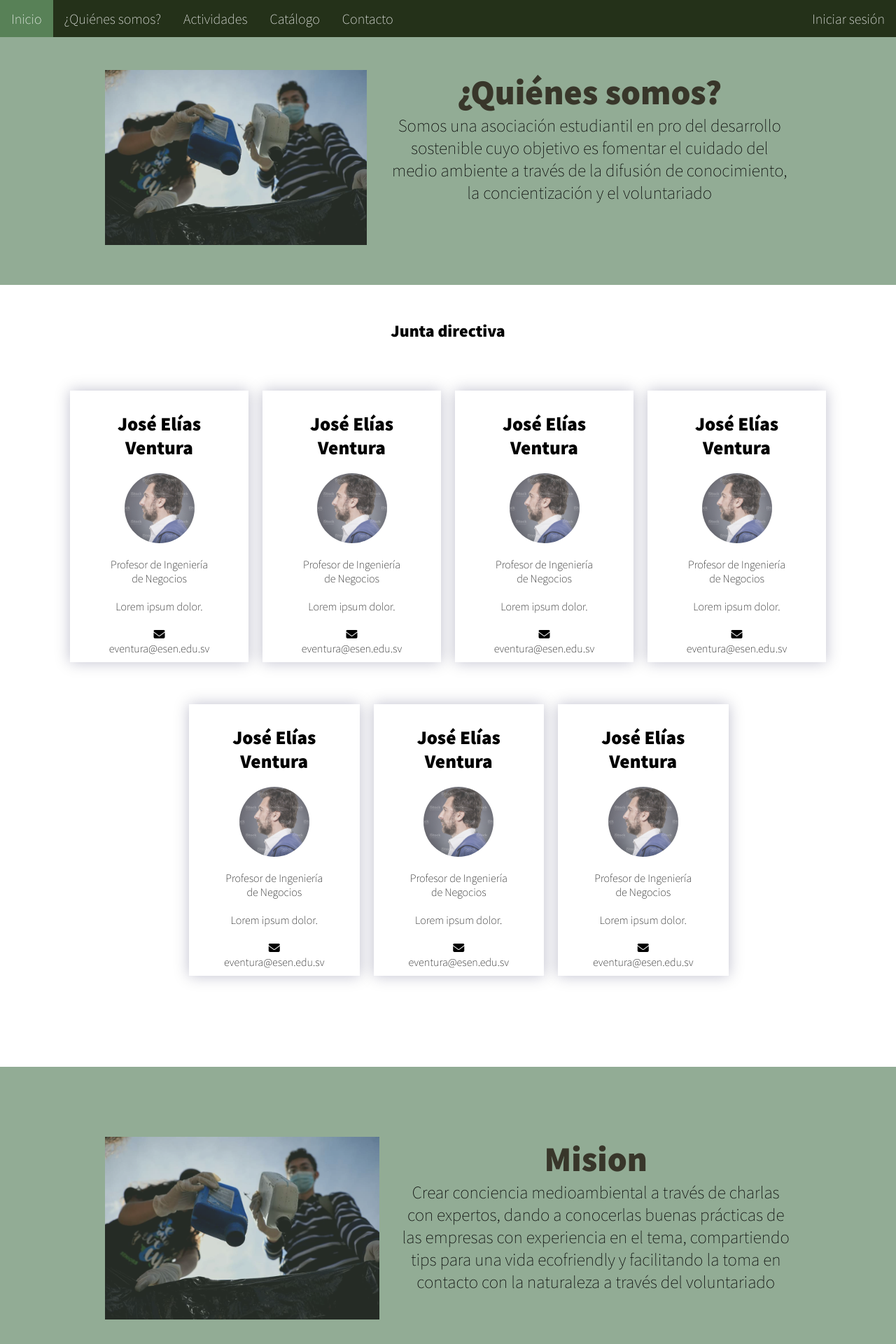
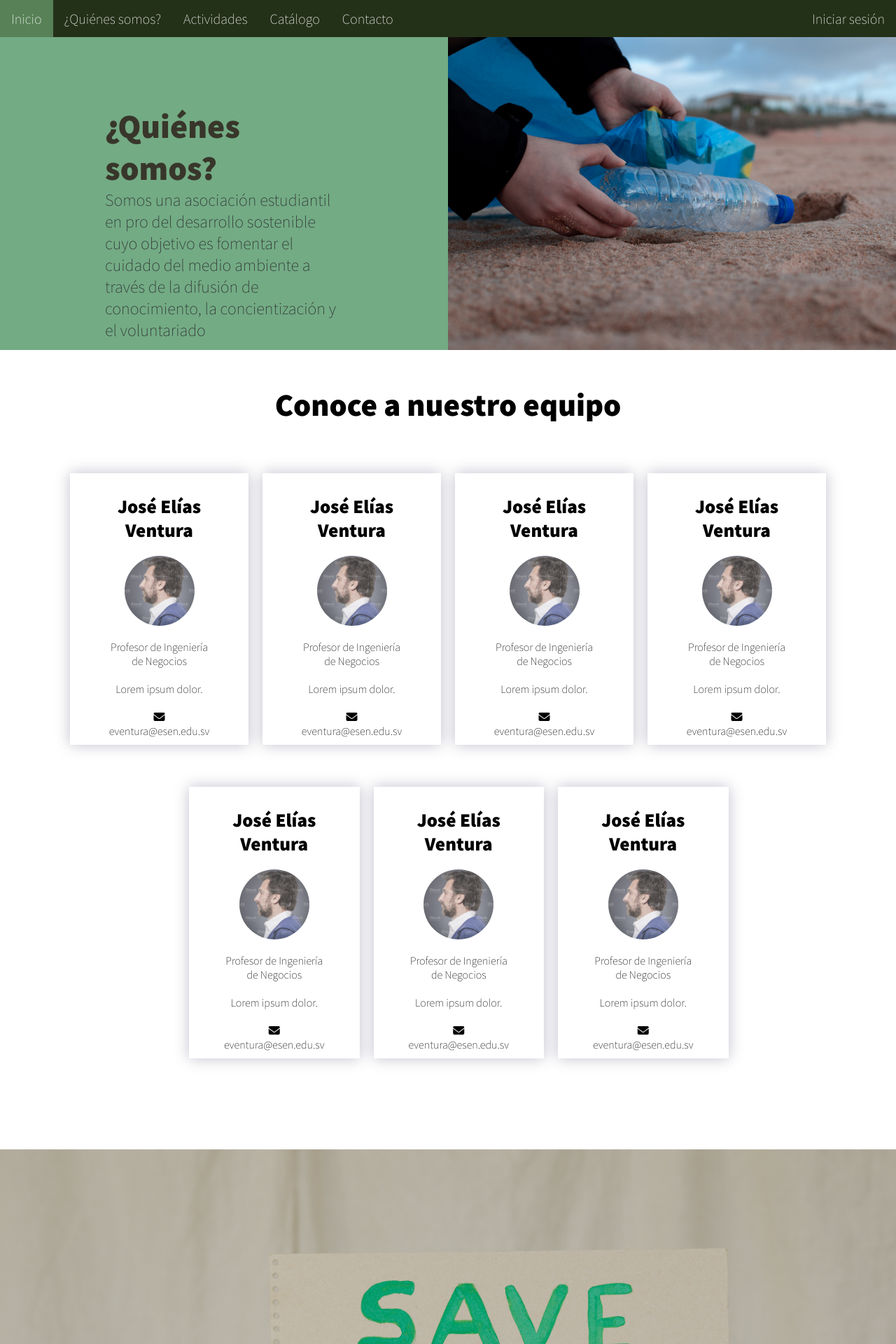
Before and after one commit to Esen-Q1-2022-Prog-Interfaz/grupo03-proyecto-final, a Flask app: page /about in a window 1280 px wide. Shown: the top 1920 px of the page at 70% size. Run offline with Flask 2, Linux system fonts and the light colour scheme; parts of the project's set-up code (start-up, migrations or seed data) failed here and were passed over; some libraries are stand-ins or nearby versions; some web fonts are replaced.

Commit message:
update on about page

```diff
--- a/static/css/styleMain.css
+++ b/static/css/styleMain.css
@@ -336,7 +336,6 @@ img {
     padding: 50px 50px 0px 50px;
     background-image: linear-gradient(rgba(0,0,0,0.40),rgba(0,0,0,0.40)), url(../../static/media/hand-with-plant.jpg);
     background-size: cover;
-
 }
 
 #grid-impacto i {
@@ -349,25 +348,37 @@ img {
 }
 
 /* ABOUT */
-.grid-historia {
-        display: grid;
-        grid-template-columns: auto auto;
-        gap:30px;
-        background-color: #92ac95;
-        padding: 50px 150px 50px 150px;
+.fixed-alignment {
+    display: inline-flex;
+    list-style: none;
+    align-items: center;
 }
-.grid-historia > div {
-    text-align: center;
-    font-size: 25px;
-
+.text-box {
+    background-color: #73ab84;
+    padding: 150px;
+    color:rgb(41, 40, 46);
+    width: 50%;
+    height: 500px;
 }
-#vision {
-    background-color: rgb(64, 100, 55);
+.picture-box {
+    background-image: url(../../static/media/fotox.jpg);
+    background-color: whitesmoke;
+    background-size: cover;
+    padding:150px;
+    width: 50%;
+    height: 500px;
+}
+.text-quienes-somos {
+    text-align: left;
+    font-size: 1.5rem;
 }
 
 /*teammates*/
+#junta-titulo {
+    font-size: 45px;
+}
 
-.bloque_referencias{
+.bloque_miembros{
     margin: 50px 100px 50px 100px;
     display: grid;
     grid-template-columns: repeat(4,1fr);
@@ -409,13 +420,65 @@ img {
     font-weight: 300;
 }
 
-.bloque_referencias2{
+.bloque_miembros2{
     margin: 50px 270px 50px 270px;
     display: grid;
     grid-template-columns: repeat(3,1fr);
     grid-template-rows: repeat(1,1fr);
     gap: 20px;
     padding-bottom: 5rem;
+}
+
+/* mision vision valores */
+
+.general-container-MVV {
+    padding-bottom: 50px;
+}
+
+.mision-cover {
+    width: 100%;
+    height:100vh;
+    background-image: linear-gradient(rgba(0,0,0,0.15),rgba(0,0,0,0.15)), url(../../static/media/saveEarth.jpg);
+    background-repeat: no-repeat;
+    background-size: cover;
+}
+
+.MVV-container {
+    display: grid;
+    grid-template-columns: auto auto auto;
+    gap: 50px;
+    background-color: #ffffff;
+    padding: 30px;
+    margin: 50px 100px 0px 100px;
+    height: auto;
+
+}
+
+.MVV-container > div {
+text-align: center;
+font-size: 30px;
+background-color: #f3f3f3;
+padding: 50px;
+}
+
+.MVV-text {
+    padding-top: 25px;
+    font-size: 1.5rem;
+    text-align: justify;
+}
+
+.MVV-container i img{
+    width: 200px;
+    padding: 25px;
+}
+
+#img-MVV {
+    background-image: url(../../static/media/rotuloMVV.jpg);
+    background-size: cover;
+    padding: none;
+    margin: none;
+    width: 400px;
+    height: 100%;
 }
 
 /* ACTIVIDADES */
--- a/templates/main/about.html
+++ b/templates/main/about.html
@@ -1,12 +1,9 @@
 {% extends './main/baseMain.html' %} {% block title %}¿Quiénes somos?{% endblock
 %} {% block contents %}
 
-<div>
-  <div class="grid-historia">
-    <div style="margin-top: 50px">
-      <img src="../../static/media/fotoInicio.jpg" alt="" />
-    </div>
-    <div style="margin-top: 50px">
+<div class="fixed-alignment">
+  <div class="text-box">
+    <div class="text-quienes-somos">
       <h1>¿Quiénes somos?</h1>
       <p>
         Somos una asociación estudiantil en pro del desarrollo
@@ -15,12 +12,12 @@
       </p>
     </div>
   </div>
+  <div class=picture-box></div>
 </div>
 
-<h2>Junta directiva</h2>
-<br />
+<h2 id="junta-titulo">Conoce a nuestro equipo</h2><br />
 
-<div class="bloque_referencias">
+<div class="bloque_miembros">
   <div class="caja_ref">
     <h3 class="caja_ref_titulo">José Elías Ventura</h3>
     <img src="../../static/media/team1.jpg" class="imagen_ref" /><br />
@@ -70,7 +67,7 @@
   </div>
 </div>
 
-<div class="bloque_referencias2">
+<div class="bloque_miembros2">
   <div class="caja_ref">
     <h3 class="caja_ref_titulo">José Elías Ventura</h3>
     <img src="../../static/media/team1.jpg" class="imagen_ref" /><br />
@@ -108,44 +105,40 @@
   </div>
 </div>
 
-<div class="grid-historia">
-  <div style="margin-top: 50px">
-    <img src="../../static/media/fotoInicio.jpg" alt="" />
+
+
+<div class="general-container-MVV">
+
+  <div class="mision-cover"></div>
+
+  <div class="MVV-container">
+    <div>
+      <i><img src="../../static/media/mision.png" alt=""></i>
+      <h3>Misión</h3>
+      <p class="MVV-text">
+        Crear conciencia medioambiental a través de charlas con expertos, dando a conocer las buenas prácticas de las empresas con experiencia en el tema, compartiendo tips para una vida ecofriendly y facilitando la toma en contacto con la naturaleza a través del voluntariado.
+      </p>
+    </div>
+
+    <div id="img-MVV">
+      <!-- <i><img src="../../static/media/value.png" alt=""></i>
+      <h3>Valores</h3>
+      <p class="MVV-text">
+        Lorem ipsum, dolor sit amet consectetur adipisicing elit. Dolor accusamus vel exercitationem quasi quibusdam, nulla impedit rerum nesciunt magnam omnis iste odio sit, recusandae fugiat ratione nemo, quia accusantium iure!
+      </p> -->
+    </div>
+
+    <div>
+      <i><img src="../../static/media/vision.png" alt=""></i>
+      <h3>Visión</h3>
+      <p class="MVV-text">
+        Proveer a la sociedad salvadoreña y a la región de líderes conscientes que apliquen sus conocimientos sobre el medioambiente en todo lo que hacen con el fin de lograr un desarrollo sostenible y responsable.
+      </p>
+    </div>
+
   </div>
-  <div style="margin-top: 50px">
-    <h1>Mision</h1>
-    <p>
-      Crear conciencia medioambiental a través de charlas con expertos, dando a conocerlas
-      buenas prácticas de las empresas con experiencia en el tema, compartiendo tips para
-      una vida ecofriendly y facilitando la toma en contacto con la naturaleza a través del voluntariado
-    </p>
-  </div>
-</div>
-<div class="grid-historia" id="vision">
-  <div style="margin-top: 50px">
-    <h1>Vision</h1>
-    <p>
-      Proveer a la sociedad salvadoreña y a la región de líderes conscientes
-      que apliquen sus conocimientos sobre el medioambiente en todo lo que hacen
-      con el fin de lograr un desarrollo sostenible y responsable
-    </p>
-  </div>
-  <div style="margin-top: 50px">
-    <img src="../../static/media/fotoInicio.jpg" alt="" />
-  </div>
-</div>
-<div class="grid-historia">
-  <div style="margin-top: 50px">
-    <img src="../../static/media/fotoInicio.jpg" alt="" />
-  </div>
-  <div style="margin-top: 50px">
-    <h1>Valores</h1>
-    <p>
-      Lorem ipsum dolor sit amet consectetur, adipisicing elit. Iste sed minima,
-      quia fugiat, eveniet voluptatem saepe quos minus ratione, expedita vel
-      illum distinctio excepturi qui quae culpa mollitia debitis vero?
-    </p>
-  </div>
+
 </div>
 
+
 {% endblock %}
```
Also changed, not shown: static/media/fotox.jpg (added), static/media/mision.png (added), static/media/rotuloMVV.jpg (added), static/media/saveEarth.jpg (added), static/media/value.png (added), static/media/vision.png (added).
